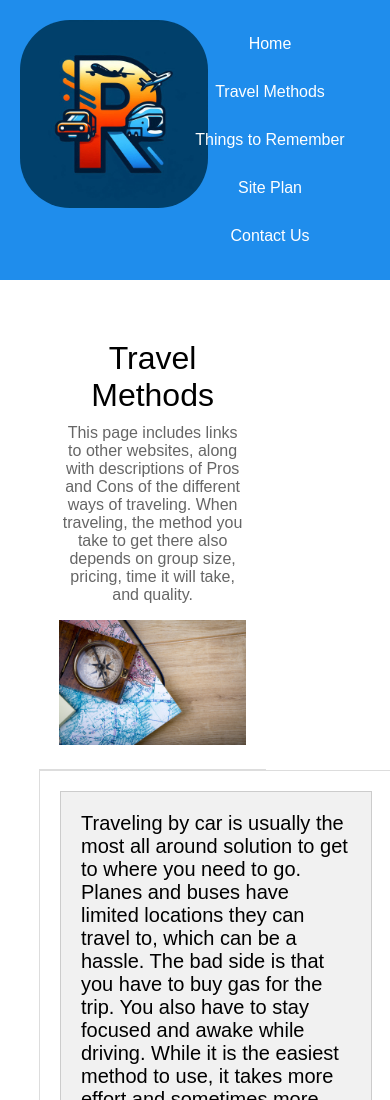
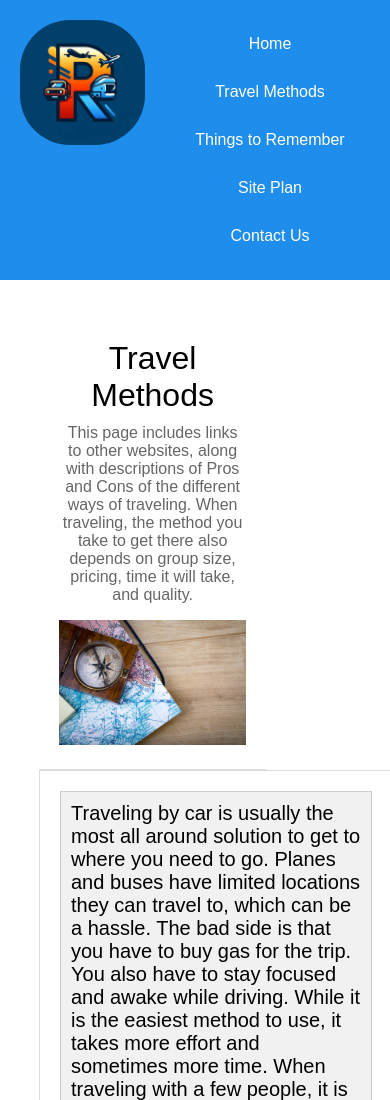
Before and after one commit to kadenboam/WDD130, a plain HTML site: page travelR/page_2.html in a window 390 px wide. Shown: the top 1100 px of the page. Drawn offline with Linux system fonts and the light colour scheme.

Commit message:
minor_fixes_to_pade_2

```diff
--- a/travelR/page_2.html
+++ b/travelR/page_2.html
@@ -8,7 +8,7 @@
 </head>
 <body>
     <header>
-        <a id="logo_link" href="index.html">
+        <a class="logo_link" href="index.html">
             <img class="logo" src="images/r_travel.png" alt="Logo">
         </a>
         <nav class="header-nav">
@@ -77,7 +77,7 @@
         </script>
     </main>
     <footer>
-        <a id="logo_link" href="index.html">
+        <a class="logo_link" href="index.html">
             <img class="logo_small" src="images/r_travel.png" alt="Logo">
         </a>
         <nav class="footer-nav">
--- a/travelR/styles/style.css
+++ b/travelR/styles/style.css
@@ -323,6 +323,9 @@ h1 {
         width: 100%;
         border-radius: 50px;
     }
+    .hero img {
+        max-width: 100%;
+    }
     footer a {
         padding: 5px;
     }
@@ -337,8 +340,8 @@ h1 {
     }
     .row {
         font-size: 20px;
-        margin: 0;
-        padding: 1;
+        margin: 0px;
+        padding: 10px;
     }
     .social-icons {
         flex-direction: column;
```
